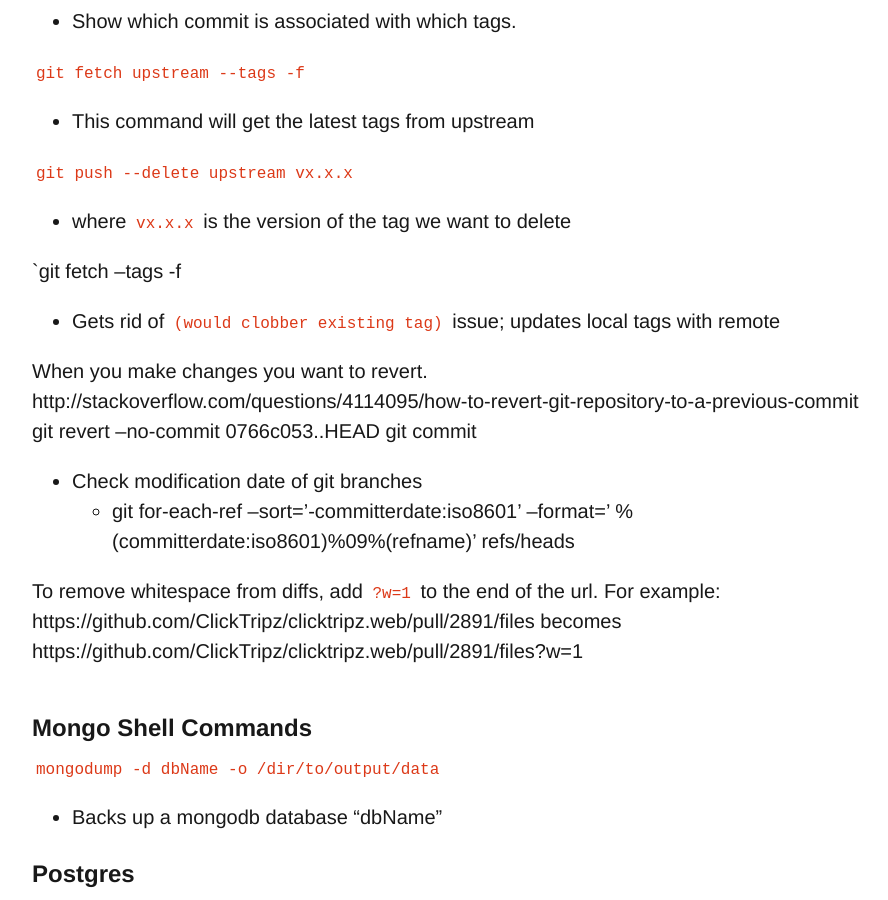
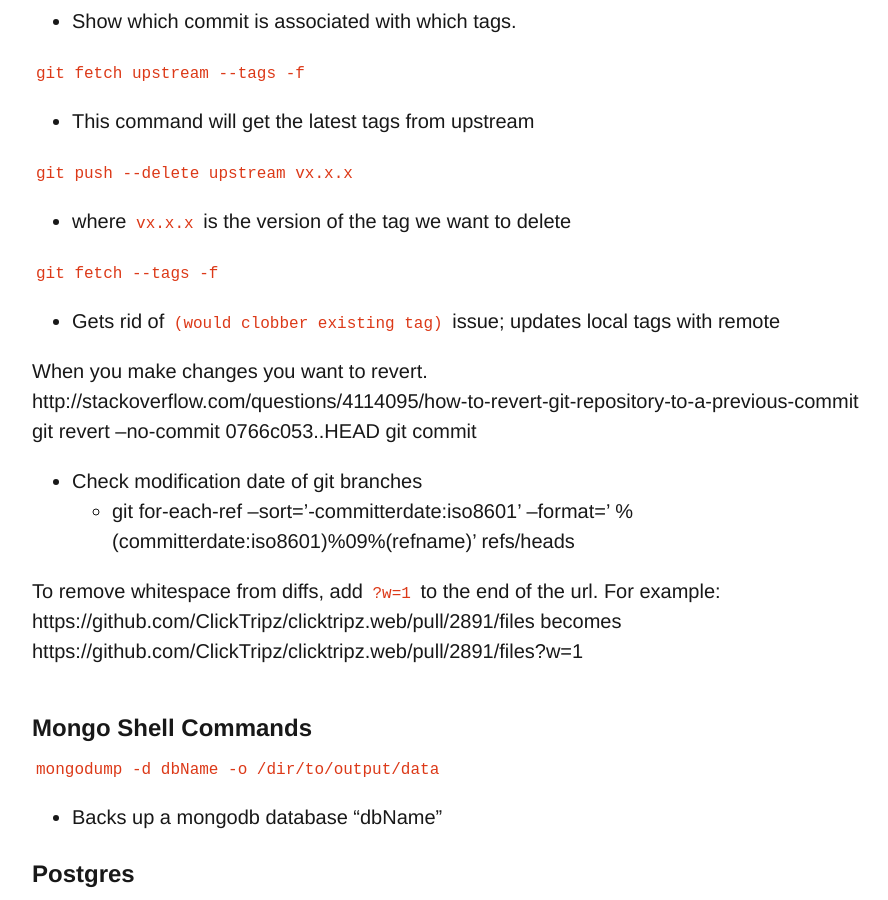
Before and after one commit to chief10/chief10.github.io, a Jekyll site: the page built from cheatsheet.md, in a window 1280 px wide and 900 px high, scrolled down 3927 px. Shown: the whole window, without its empty margins (112-1000 px from the left). Built offline with Jekyll 4.4.1, drawn with Linux system fonts in a browser that asks for light colours; some web fonts are replaced; comment, search, counter and statistics services are not loaded.

```diff
--- a/cheatsheet.md
+++ b/cheatsheet.md
@@ -115,7 +115,7 @@ option + tab
 `git push --delete upstream vx.x.x`
 - where `vx.x.x` is the version of the tag we want to delete
 
-`git fetch --tags -f
+`git fetch --tags -f`
 - Gets rid of `(would clobber existing tag)` issue; updates local tags with remote
 
 When you make changes you want to revert.
```
